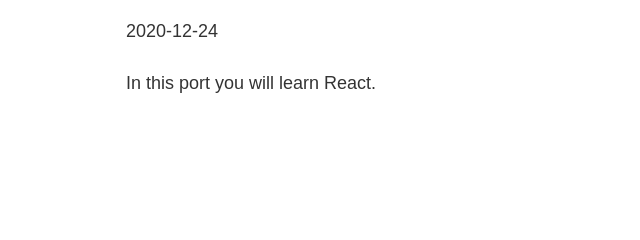
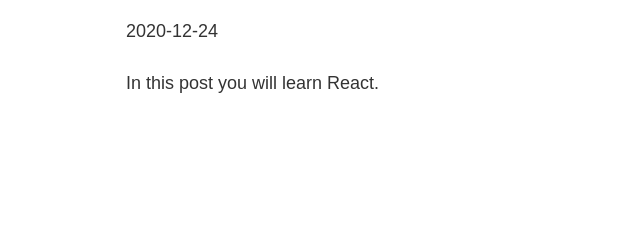
Before and after one commit to PrettySolution/gatsby-tutorial, a Gatsby site: page /blog/react in a window 1280 px wide. Shown: the part 398-638 px from the top of the page, 157-797 px from the left. Built offline with nearby package versions, Linux system fonts and the light colour scheme; Gatsby itself is replaced by a stand-in of ours.

Commit message:
fix typo

```diff
--- a/src/posts/react.md
+++ b/src/posts/react.md
@@ -3,4 +3,4 @@
 date: "2020-12-24"
 ---
 
-In this port you will learn React.
+In this post you will learn React.
```
